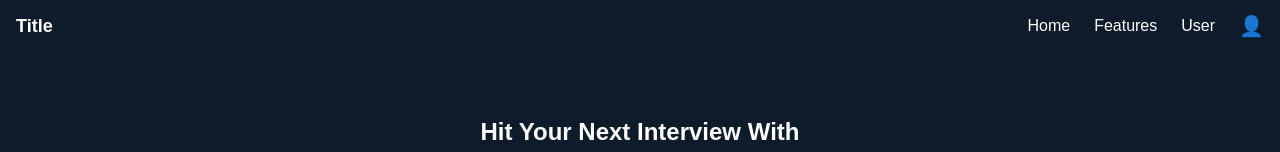
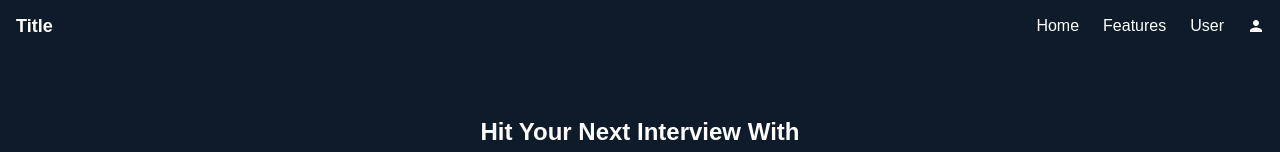
Before and after one commit to clumsy-coders-org/interviewapp, a React (Create React App) app in the folder client/: page / in a window 1280 px wide. Shown: the top 152 px of the page. Built offline with nearby package versions, Linux system fonts and the light colour scheme.

Commit message:
updated navbar

```diff
--- a/client/package.json
+++ b/client/package.json
@@ -14,6 +14,7 @@
     "postcss-cli": "^11.0.0",
     "react": "^18.3.1",
     "react-dom": "^18.3.1",
+    "react-icons": "^5.3.0",
     "react-loader-spinner": "^6.1.6",
     "react-router-dom": "^6.26.1",
     "react-scripts": "5.0.1",
--- a/client/src/Component/Home/Navbar.jsx
+++ b/client/src/Component/Home/Navbar.jsx
@@ -1,4 +1,5 @@
 import React, { useState } from "react";
+import { IoMdPerson } from "react-icons/io";
 
 const Navbar = ({ username }) => {
   const [showUserDropdown, setShowUserDropdown] = useState(false);
@@ -31,7 +32,7 @@ const Navbar = ({ username }) => {
         {username && <div className="mr-4">{username}</div>}
 
         <div className="relative cursor-pointer" onClick={() => setShowUserDropdown(!showUserDropdown)}>
-          <div className="text-xl">👤</div>
+        <IoMdPerson />
           {showUserDropdown && (
             <div className="absolute right-0 mt-2 bg-white text-black rounded-md shadow-lg">
               <a href="#" className="block px-4 py-2 hover:bg-gray-200 whitespace-nowrap">Sign In</a>
```
Also changed, not shown: 1 other file (tests, documents, lock files or other folders).
